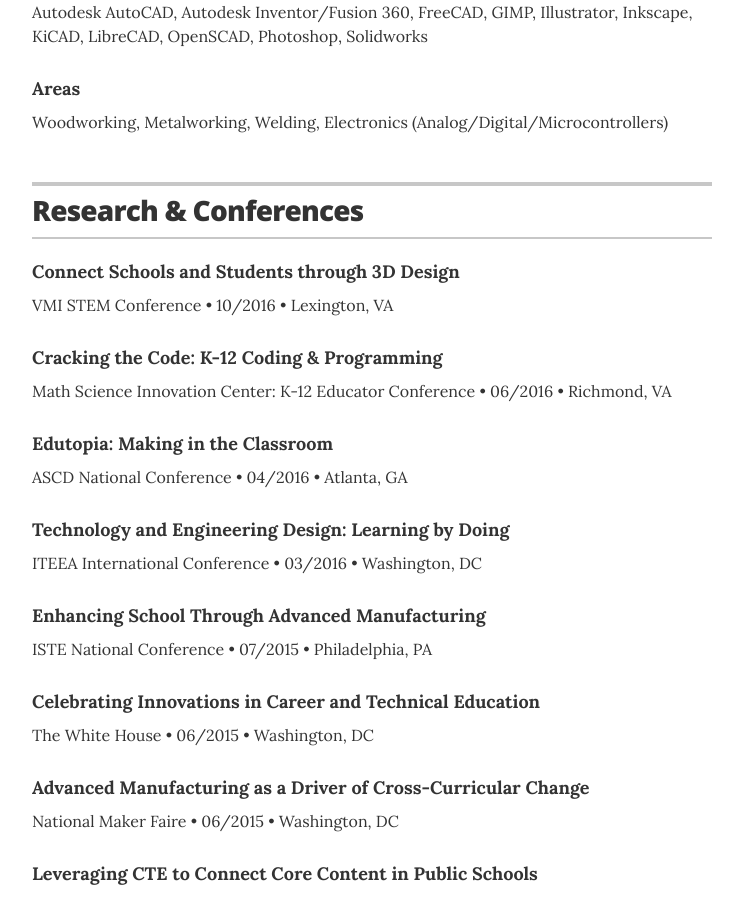
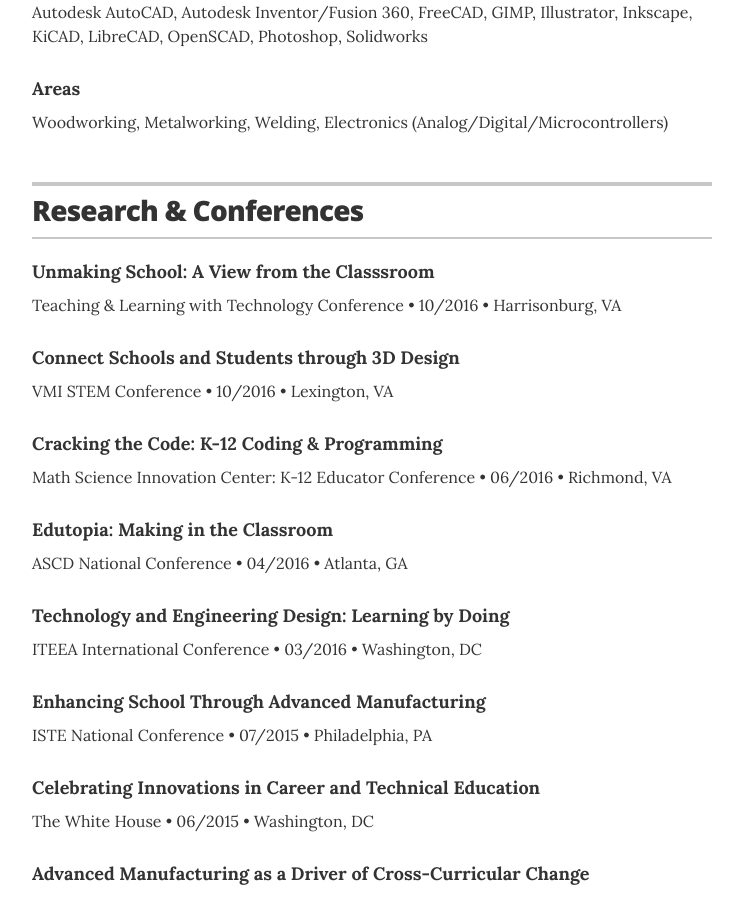
Before and after one commit to eabredder/eabredder.github.io, a Jekyll site: the page built from index.html, in a window 1280 px wide and 900 px high, scrolled down 1809 px. Shown: the whole window, without its empty margins (268-1011 px from the left). Built offline with Jekyll 4.4.1, drawn with Linux system fonts in a browser that asks for light colours.

Commit message:
Update resume.html

```diff
--- a/_layouts/resume.html
+++ b/_layouts/resume.html
@@ -186,7 +186,12 @@
           <h2>Research & Conferences</h2>
         </header>
 
-         <div class="resume-item">
+        <div class="resume-item">
+          <h4 class="resume-item-details" itemprop="award">Unmaking School: A View from the Classsroom</h4>
+          <p class="resume-item-copy">Teaching & Learning with Technology Conference &bull; 10/2016 &bull; Harrisonburg, VA</p>
+        </div>
+
+        <div class="resume-item">
           <h4 class="resume-item-details" itemprop="award">Connect Schools and Students through 3D Design</h4>
           <p class="resume-item-copy">VMI STEM Conference &bull; 10/2016 &bull; Lexington, VA</p>
         </div>
```
